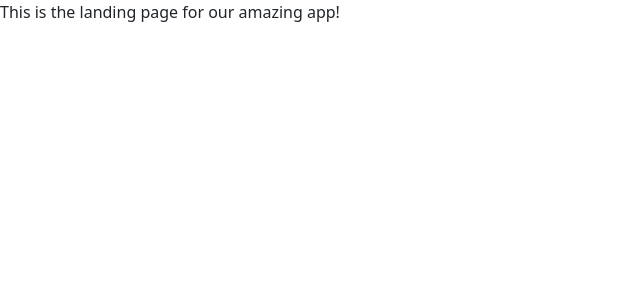
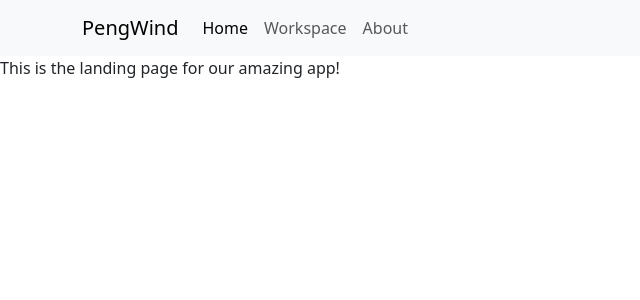
Before and after one commit to kaiyaraby/hacktheclimate, a React (Create React App) app in the folder Platform/client/: page / in a window 1280 px wide. Shown: the top 300 px of the page, without its empty margins (0-640 px from the left). Built offline with nearby package versions, Linux system fonts and the light colour scheme; no server answers.

Commit message:
Fixed routing.

```diff
--- a/Platform/client/package.json
+++ b/Platform/client/package.json
@@ -7,11 +7,14 @@
     "@testing-library/react": "^13.4.0",
     "@testing-library/user-event": "^13.5.0",
     "axios": "^1.6.8",
+    "bootstrap": "^5.3.3",
     "localforage": "^1.10.0",
     "match-sorter": "^6.3.4",
     "react": "^18.2.0",
+    "react-bootstrap": "^2.10.2",
     "react-dom": "^18.2.0",
     "react-globe.gl": "^2.27.2",
+    "react-router-bootstrap": "^0.26.2",
     "react-router-dom": "^6.22.3",
     "react-scripts": "5.0.1",
     "sort-by": "^1.2.0",
--- a/Platform/client/src/App.jsx
+++ b/Platform/client/src/App.jsx
@@ -1,31 +1,80 @@
 import {
     createBrowserRouter,
     RouterProvider,
+    Outlet
 } from "react-router-dom";
 import "./index.css";
 import 'bootstrap/dist/css/bootstrap.min.css';
+
+import Container from 'react-bootstrap/Container';
+import Nav from 'react-bootstrap/Nav';
+import Navbar from 'react-bootstrap/Navbar';
+import NavDropdown from 'react-bootstrap/NavDropdown';
+import { LinkContainer } from "react-router-bootstrap";
+
 import { TeamComponent } from "./Team";
 import { WorkspaceComponent } from "./Workspace";
 import { LandingComponent } from "./Landing";
 
+const NavbarComponent = () => {
+  return (
+    <Navbar expand="lg" className="bg-body-tertiary">
+      <Container>
+        <LinkContainer to="/">
+            <Navbar.Brand href="#home">PengWind</Navbar.Brand>
+        </LinkContainer>
+        <Navbar.Toggle aria-controls="basic-navbar-nav" />
+        <Navbar.Collapse id="basic-navbar-nav">
+          <Nav className="me-auto">
+            <LinkContainer to="/">
+                <Nav.Link href="/">Home</Nav.Link>
+            </LinkContainer>
+            <LinkContainer to="/Workspace">
+                <Nav.Link href="/Workspace">Workspace</Nav.Link>
+            </LinkContainer>
+            <LinkContainer to="/Team">
+                <Nav.Link href="/Team">About</Nav.Link>
+            </LinkContainer>
+          </Nav>
+        </Navbar.Collapse>
+      </Container>
+    </Navbar>
+  );
+};
+
+const AppRoot = () => {
+    return <>
+        <NavbarComponent />
+        <Outlet />
+    </>
+};
 
 const router = createBrowserRouter([
     {
         path: "/",
-        element: <LandingComponent />,
-    },
-    {
-        path: "/Team",
-        element: <TeamComponent />,
-    },
-    {
-        path: "/Workspace",
-        element: <WorkspaceComponent />,
-    },
+        element: <AppRoot />,
+        children: [
+            {
+                path: "",
+                element: <LandingComponent />
+            },
+            {
+                path: "Team",
+                element: <TeamComponent />
+            },
+            {
+                path: "Workspace",
+                element: <WorkspaceComponent />
+            }
+        ]
+    }
 ]);
 
 const App = () => {
-    return <RouterProvider router={router} />
+
+    return <>
+        <RouterProvider router={router}/>
+    </>
 };
 
 export { App };
```
Also changed, not shown: 1 other file (tests, documents, lock files or other folders).
